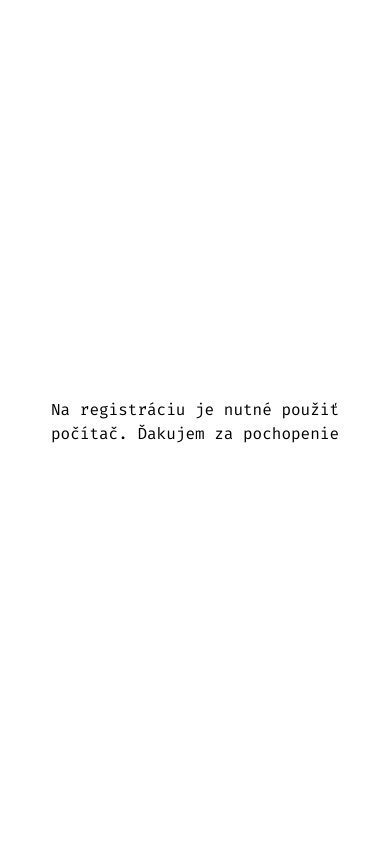
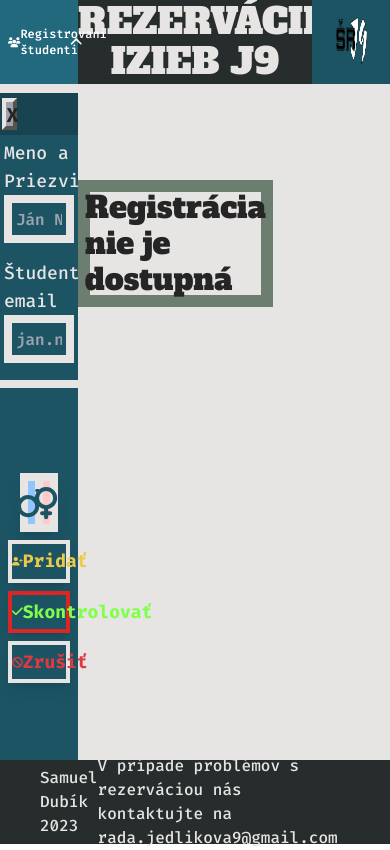
Before and after one commit to samueldubik/rezervacka, a Next.js app: page / in a window 390 px wide. Built offline with nearby package versions, Linux system fonts and the light colour scheme; no server answers; the database is empty; a web font is replaced by a local one.

Commit message:
Form update

```diff
--- a/GlobalContext.tsx
+++ b/GlobalContext.tsx
@@ -1,15 +1,10 @@
-import { Dispatch, SetStateAction, createContext } from 'react';
-import { GENDER, Room } from '@prisma/client';
+import { GENDER, Student } from '@prisma/client';
+import { createContext, Dispatch, SetStateAction, useContext, useState } from 'react';
 import { RoomData } from './Types';
 
-export interface IStudent {
-  name: string;
-  email: string;
-}
-
-export interface GlobalContextValue {
-  students: IStudent[];
-  setStudents: Dispatch<SetStateAction<IStudent[]>>;
+interface GlobalState {
+  students: Student[];
+  setStudents: Dispatch<SetStateAction<Student[]>>;
   selectedRoom: RoomData | undefined;
   setSelectedRoom: Dispatch<SetStateAction<RoomData | undefined>>;
   gender: GENDER;
@@ -22,19 +17,42 @@ export interface GlobalContextValue {
   setFormsVisible: Dispatch<SetStateAction<boolean>>;
 }
 
-const GlobalContext = createContext<GlobalContextValue>({
-  students: [],
-  setStudents: () => {},
-  selectedRoom: undefined,
-  setSelectedRoom: () => {},
-  gender: GENDER.NONE,
-  setGender: () => {},
-  correctForm: false,
-  setCorrectForm: () => {},
-  floorData: [],
-  setFloorData: () => {},
-  formsVisible: false,
-  setFormsVisible: () => {},
-});
+const GlobalContext = createContext<GlobalState | undefined>(undefined);
 
-export default GlobalContext;
+export const GlobalContextProvider = ({ children }: { children: React.ReactNode }) => {
+  const [students, setStudents] = useState<Array<any>>([]);
+  const [selectedRoom, setSelectedRoom] = useState<RoomData>();
+  const [gender, setGender] = useState<GENDER>(GENDER.NONE);
+  const [floorData, setFloorData] = useState<RoomData[] | null>([]);
+  const [correctForm, setCorrectForm] = useState<boolean>(true);
+  const [formsVisible, setFormsVisible] = useState<boolean>(true);
+
+  return (
+    <GlobalContext.Provider
+      value={{
+        students,
+        setStudents,
+        selectedRoom,
+        setSelectedRoom,
+        gender,
+        setGender,
+        floorData,
+        setFloorData,
+        correctForm,
+        setCorrectForm,
+        formsVisible,
+        setFormsVisible,
+      }}
+    >
+      {children}
+    </GlobalContext.Provider>
+  );
+};
+
+export const useGlobalContext = () => {
+  const context = useContext(GlobalContext);
+  if (context === undefined) {
+    throw new Error('useGlobalContext must be used within a GlobalContextProvider');
+  }
+  return context;
+};
--- a/src/app/page.tsx
+++ b/src/app/page.tsx
@@ -1,34 +1,38 @@
 'use client';
-import Main from '../components/Main';
-import { useEffect, useState } from 'react';
+import NavBar from '@/components/NavBar';
+import { GlobalContextProvider } from '../../GlobalContext';
+import { useState } from 'react';
+import { RoomData } from '../../Types';
+import { GENDER } from '@prisma/client';
+import StudentForm from '@/components/StudentForm';
+import FloorLayout from '@/components/FloorLayout';
+import RoomDetails from '@/components/RoomDetails';
 
 export default function Home() {
-  const [isSmallScreen, setIsSmallScreen] = useState(false);
+  const formsVisible = true; // This will be removed with the design refactor
 
-  useEffect(() => {
-    const handleResize = () => {
-      setIsSmallScreen(window.innerWidth < 768);
-    };
+  return (
+    <main className="flex h-screen w-screen select-none flex-col justify-between bg-stone-200">
+      <GlobalContextProvider>
+        <NavBar />
+        <article className="flex h-[80vh] w-full flex-row bg-stone-200">
+          {formsVisible && <StudentForm />}
 
-    handleResize();
+          <section className={`w-[60vw] ${!formsVisible && 'ml-[20vw]'} `}>
+            <div className="flex h-[90%] w-full flex-row justify-start">
+              <FloorLayout />
+            </div>
+          </section>
 
-    // Add a resize event listener to update the state
-    window.addEventListener('resize', handleResize);
-
-    // Clean up the event listener on component unmount
-    return () => {
-      window.removeEventListener('resize', handleResize);
-    };
-  }, []);
-
-  if (!isSmallScreen) return <Main />;
-  else {
-    return (
-      <div className="flex h-screen w-screen flex-col justify-center px-10">
-        <h1 className="text-center font-fira-sans">
-          Na registráciu je nutné použiť počítač. Ďakujem za pochopenie
-        </h1>
-      </div>
-    );
-  }
+          <RoomDetails />
+        </article>
+        <footer className="flex h-[10%] flex-row items-center justify-between bg-[#272D2D] px-10">
+          <h6 className="font-fira-sans font-medium text-stone-200">Samuel Dubík 2023</h6>
+          <h6 className="font-fira-sans font-medium text-stone-200">
+            V prípade problémov s rezerváciou nás kontaktujte na rada.jedlikova9@gmail.com
+          </h6>
+        </footer>
+      </GlobalContextProvider>
+    </main>
+  );
 }
--- a/src/components/GenderSelector.tsx
+++ b/src/components/GenderSelector.tsx
@@ -1,48 +1,44 @@
 import { faMars, faVenus } from '@fortawesome/free-solid-svg-icons';
 import { FontAwesomeIcon } from '@fortawesome/react-fontawesome';
-import { useContext } from 'react';
-import GlobalContext from '../../GlobalContext';
 import { BUTTONBORDER } from '../../Types';
 import { GENDER } from '@prisma/client';
 
 type Props = {
   border: BUTTONBORDER;
+  value: GENDER;
+  onChange: (value: GENDER) => void;
 };
 
-const GenderSelector = ({ border }: Props) => {
-  const context = useContext(GlobalContext);
-
-  const { gender, setGender } = context;
-
+const GenderSelector = ({ border, value, onChange }: Props) => {
   const borderColor = ['border-stone-800', 'border-stone-200', 'border-red-600'];
 
   return (
     <div className="mx-5 flex h-[7vh] flex-row items-center justify-start shadow-lg">
       <div
-        onClick={() => setGender(GENDER.MALE)}
+        onClick={() => onChange(GENDER.MALE)}
         className={
-          gender === GENDER.MALE
+          value === GENDER.MALE
             ? `h-full w-[50%] border-8 border-r-4 bg-[#3055e7] ${borderColor[border]} flex items-center justify-center`
             : `h-full w-[50%] border-8 border-r-4 bg-blue-200 ${borderColor[border]} flex items-center justify-center hover:cursor-pointer hover:bg-blue-400 ${GENDER.MALE ? 'hover bg-blue-300' : ''}`
         }
       >
         <FontAwesomeIcon
           icon={faMars}
-          className={gender === GENDER.MALE ? 'h-[75%] text-stone-200' : 'h-[75%] text-form'}
+          className={value === GENDER.MALE ? 'h-[75%] text-stone-200' : 'h-[75%] text-form'}
         />
       </div>
 
       <div
-        onClick={() => setGender(GENDER.FEMALE)}
+        onClick={() => onChange(GENDER.FEMALE)}
         className={
-          gender === GENDER.FEMALE
+          value === GENDER.FEMALE
             ? `h-full w-[50%] border-8 border-l-4 bg-[#f93b3b] ${borderColor[border]} flex items-center justify-center`
             : `h-full w-[50%] border-8 border-l-4 bg-red-200 ${borderColor[border]} flex items-center justify-center hover:cursor-pointer hover:bg-red-400`
         }
       >
         <FontAwesomeIcon
           icon={faVenus}
-          className={gender === GENDER.FEMALE ? 'h-[75%] text-stone-200' : 'h-[75%] text-form'}
+          className={value === GENDER.FEMALE ? 'h-[75%] text-stone-200' : 'h-[75%] text-form'}
         />
       </div>
     </div>
--- a/src/components/NavBar.tsx
+++ b/src/components/NavBar.tsx
@@ -2,8 +2,7 @@
 
 import { faChevronDown, faChevronUp, faUsers } from '@fortawesome/free-solid-svg-icons';
 import { FontAwesomeIcon } from '@fortawesome/react-fontawesome';
-import { Dispatch, SetStateAction, useContext, useState } from 'react';
-import GlobalContext from '../../GlobalContext';
+import { useGlobalContext } from '../../GlobalContext';
 import { usePathname } from 'next/navigation';
 import Image from 'next/image';
 
@@ -13,11 +12,10 @@ const headers: { [key: string]: string } = {
 };
 
 const NavBar = () => {
-  const context = useContext(GlobalContext);
   const pathname = usePathname() || ' ';
   const headerLabel: string = headers[pathname] || 'Default Header';
 
-  const { formsVisible, setFormsVisible } = context;
+  const { formsVisible, setFormsVisible } = useGlobalContext();
 
   return (
     <nav className="nav-normal">
@@ -28,8 +26,10 @@ const NavBar = () => {
           <h4 className="h4-small lg:h4-normal">Registrovaní študenti</h4>
         </div>
 
-        <FontAwesomeIcon icon={formsVisible ? faChevronUp : faChevronDown} className="icon-form-button-normal" />
-
+        <FontAwesomeIcon
+          icon={formsVisible ? faChevronUp : faChevronDown}
+          className="icon-form-button-normal"
+        />
       </div>
 
       <h3 className="my-auto w-[60%] text-center font-nav-name text-4xl text-stone-200">
--- a/src/components/Room.tsx
+++ b/src/components/Room.tsx
@@ -1,9 +1,7 @@
 import { RoomData, ROOMTYPE } from '../../Types';
-import { FontAwesomeIcon } from '@fortawesome/react-fontawesome';
-import { faCaretDown, faCaretUp } from '@fortawesome/free-solid-svg-icons';
-import { Dispatch, SetStateAction, useContext, useEffect, useState } from 'react';
-import GlobalContext from '../../GlobalContext';
+import { useGlobalContext } from '../../GlobalContext';
 import { GENDER } from '@prisma/client';
+import { useEffect, useState } from 'react';
 
 type Props = {
   data?: RoomData;
@@ -12,8 +10,7 @@ type Props = {
 };
 
 const Room = ({ data, roomType = ROOMTYPE.ROOM, balcony = false }: Props) => {
-  const context = useContext(GlobalContext);
-  const { selectedRoom, setSelectedRoom, gender, students } = context;
+  const { selectedRoom, setSelectedRoom, gender, students } = useGlobalContext();
 
   const [available, setAvailable] = useState<boolean>(false);
 
@@ -25,10 +22,6 @@ const Room = ({ data, roomType = ROOMTYPE.ROOM, balcony = false }: Props) => {
   });
 
   const isAvailable = () => {
-    console.log('gender: ', gender);
-    console.log('data?.gender: ', data?.gender);
-    console.log('data: ', data);
-
     if (!data) {
       return false;
     }
--- a/src/components/RoomDetails.tsx
+++ b/src/components/RoomDetails.tsx
@@ -1,22 +1,18 @@
 import { useContext, useEffect, useState } from 'react';
-import GlobalContext from '../../GlobalContext';
 import Button from './Button';
 import { faBook } from '@fortawesome/free-solid-svg-icons';
 import { BUTTONBORDER, RESERVATIONRESPONSE, RoomData } from '../../Types';
 import { GENDER } from '@prisma/client';
 import { useWhitelist } from '@/hooks/useWhitelist';
+import { useGlobalContext } from '../../GlobalContext';
 
-type Props = {
-  data: RoomData | undefined;
-};
-
-const RoomDetails = ({ data }: Props) => {
+const RoomDetails = () => {
   const line = 'flex flex-row mx-auto w-[85%] shadow-lg border-4 border-stone-800 h-[6vh] mt-2';
   const label = 'font-fira-sans font-semibold text-form w-1/2 text-center pt-[1vh]';
   const value = 'font-fira-sans font-semibold text-form w-1/2 text-center pt-[1vh]';
 
-  const context = useContext(GlobalContext);
-  const { gender, selectedRoom, students, correctForm } = context;
+  const { gender, selectedRoom, students, correctForm } = useGlobalContext();
+  console.log('GENDER', gender);
 
   const [isLoading, setIsLoading] = useState<boolean>(false);
   const [available, setAvailable] = useState<boolean>(false);
@@ -27,15 +23,27 @@ const RoomDetails = ({ data }: Props) => {
 
   // Check if reservation is available
   const isAvailable = () => {
-    if (!data) return false;
+    if (!selectedRoom) {
+      return false;
+    }
 
     // Check student count
-    if (data?.studentsCount > 4) return false;
+    if (selectedRoom.studentsCount + students.length > 4) {
+      return false;
+    }
 
     // Check gender
-    if (gender !== data?.gender && data?.gender !== GENDER.NONE) {
+    console.log('gender: ', gender);
+    console.log('selectedRoom?.gender: ', selectedRoom?.gender);
+    if (gender !== selectedRoom?.gender && selectedRoom?.gender !== GENDER.NONE) {
       return false;
     }
+
+    // Maybe this will be more complex in the future
+    if (students.length < 2) {
+      return false;
+    }
+
     // Check whitelist
     if (whitelist.length > 0) {
       const studentEmails = students.map((student) => student.email);
@@ -48,7 +56,7 @@ const RoomDetails = ({ data }: Props) => {
 
   useEffect(() => {
     setAvailable(isAvailable());
-  }, [students, data, gender, whitelist]);
+  }, [students, selectedRoom, gender, whitelist]);
 
   // Determine if the selected room has a balcony
   const hasBalcony = () => {
@@ -59,7 +67,7 @@ const RoomDetails = ({ data }: Props) => {
 
   // Get gender caption
   const getGenderCaption = () => {
-    switch (data?.gender) {
+    switch (selectedRoom?.gender) {
       case GENDER.MALE:
         return 'MUŽSKÁ';
       case GENDER.FEMALE:
@@ -119,7 +127,7 @@ const RoomDetails = ({ data }: Props) => {
     return 'Rezervovať';
   };
 
-  if (selectedRoom && students.length > 0) {
+  if (selectedRoom) {
     return (
       <div className="mt-[10vh] h-[50vh] w-[20vw] border-8 border-stone-800 shadow-lg">
         <h2 className="mb-5 mt-5 text-center font-tektur text-3xl font-bold">
--- a/src/components/Student.tsx
+++ b/src/components/StudentField.tsx
@@ -10,7 +10,7 @@ type StudentProps = {
   };
 };
 
-const Student = ({ index, control, remove, errors }: StudentProps) => (
+const StudentField = ({ index, control, remove, errors }: StudentProps) => (
   <div className="relative flex h-[35vh] w-full snap-center flex-col border-b-8 border-stone-200">
     <header className="flex h-[6vh] w-full flex-row items-center justify-between bg-[#174450]">
       <section
@@ -36,7 +36,19 @@ const Student = ({ index, control, remove, errors }: StudentProps) => (
         name={`students.${index}.name`}
         rules={{
           required: 'Zadajte meno',
-          validate: (value) => value.includes(' ') || 'Nesprávny formát',
+          validate: (value: string) => {
+            const words = value.trim().split(/\s+/);
+
+            if (words.length < 2) {
+              return 'Zadajte celé meno a priezvisko';
+            }
+
+            if (/\d/.test(value)) {
+              return 'Meno nesmie obsahovať čísla';
+            }
+
+            return true;
+          },
         }}
         render={({ field }) => (
           <input
@@ -89,4 +101,4 @@ const Student = ({ index, control, remove, errors }: StudentProps) => (
   </div>
 );
 
-export default Student;
+export default StudentField;
--- a/src/components/StudentForm.tsx
+++ b/src/components/StudentForm.tsx
@@ -1,20 +1,20 @@
-import { GENDER } from '@prisma/client';
-import GlobalContext, { IStudent } from '../../GlobalContext';
-import { Controller, set, useFieldArray, useForm } from 'react-hook-form';
-import { useContext } from 'react';
+import { GENDER, Student } from '@prisma/client';
+import { useGlobalContext } from '../../GlobalContext';
+import { Controller, useFieldArray, useForm } from 'react-hook-form';
+
 import { BUTTONBORDER, BUTTONTYPE } from '../../Types';
 import { faBan, faCheck, faUserPlus } from '@fortawesome/free-solid-svg-icons';
 import Button from './Button';
 import GenderSelector from './GenderSelector';
-import Student from './Student';
+import StudentField from './StudentField';
 
 type StudentFormValues = {
-  students: { name: string; email: string }[];
+  students: Student[];
   gender: GENDER;
 };
 
 const StudentForm = () => {
-  const { setStudents } = useContext(GlobalContext);
+  const { setStudents, setGender } = useGlobalContext();
 
   const {
     control,
@@ -27,7 +27,7 @@ const StudentForm = () => {
       students: [{ name: '', email: '' }],
       gender: GENDER.NONE,
     },
-    mode: 'onBlur',
+    mode: 'onChange',
   });
 
   const { fields, append, remove } = useFieldArray({
@@ -38,13 +38,18 @@ const StudentForm = () => {
   const onSubmit = (data: StudentFormValues) => {
     console.log('Form Submitted: ', data);
     setStudents(data.students);
+    setGender(data.gender);
   };
 
   return (
-    <form onSubmit={handleSubmit(onSubmit)} className="mt-[1vh] h-[79vh] w-[20vw] bg-[#1C5464]">
+    <form
+      onSubmit={handleSubmit(onSubmit)}
+      onMouseLeave={handleSubmit(onSubmit)}
+      className="mt-[1vh] h-[79vh] w-[20vw] bg-[#1C5464]"
+    >
       <section className="h-[35vh] snap-y snap-proximity overflow-y-auto overflow-x-hidden">
         {fields.map((field, index) => (
-          <Student
+          <StudentField
             key={field.id}
             index={index}
             control={control}
@@ -58,7 +63,9 @@ const StudentForm = () => {
         <Controller
           control={control}
           name="gender"
-          rules={{ required: 'Vyberte pohlavie' }}
+          rules={{
+            validate: (value) => value !== GENDER.NONE || 'Vyberte pohlavie',
+          }}
           render={({ field }) => (
             <GenderSelector
               {...field}
@@ -76,7 +83,7 @@ const StudentForm = () => {
           type={BUTTONTYPE.ADD}
           label="Pridať"
           icon={faUserPlus}
-          action={() => append({ name: '', email: '' })}
+          action={() => append({ id: Date.now(), name: '', email: '', roomName: '' })}
           border={BUTTONBORDER.WHITE}
         />
 
```
Also changed, not shown: src/components/Main.tsx (deleted, +0 -50 lines), src/components/ReservationWindow.tsx (deleted, +0 -25 lines).
